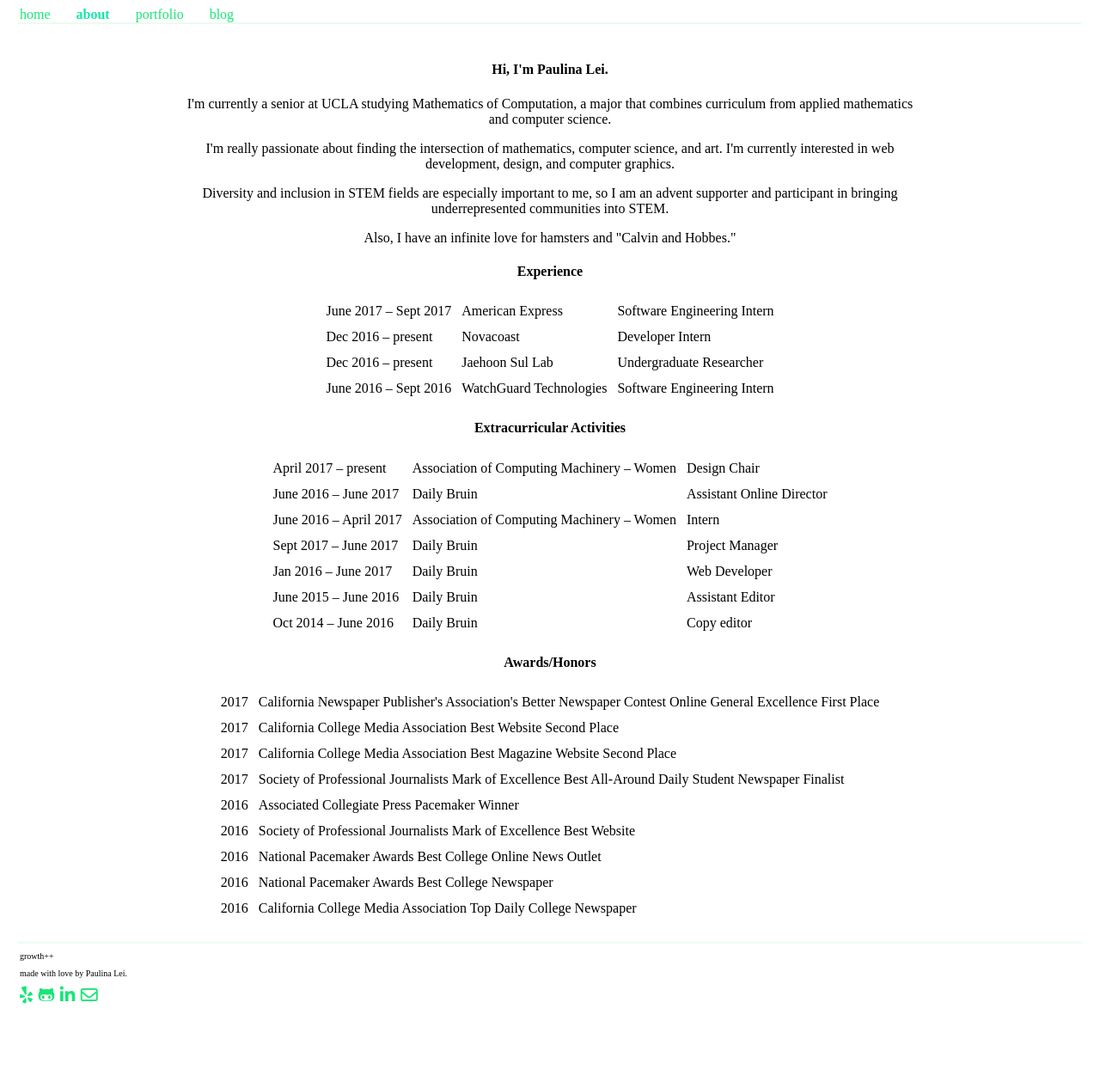
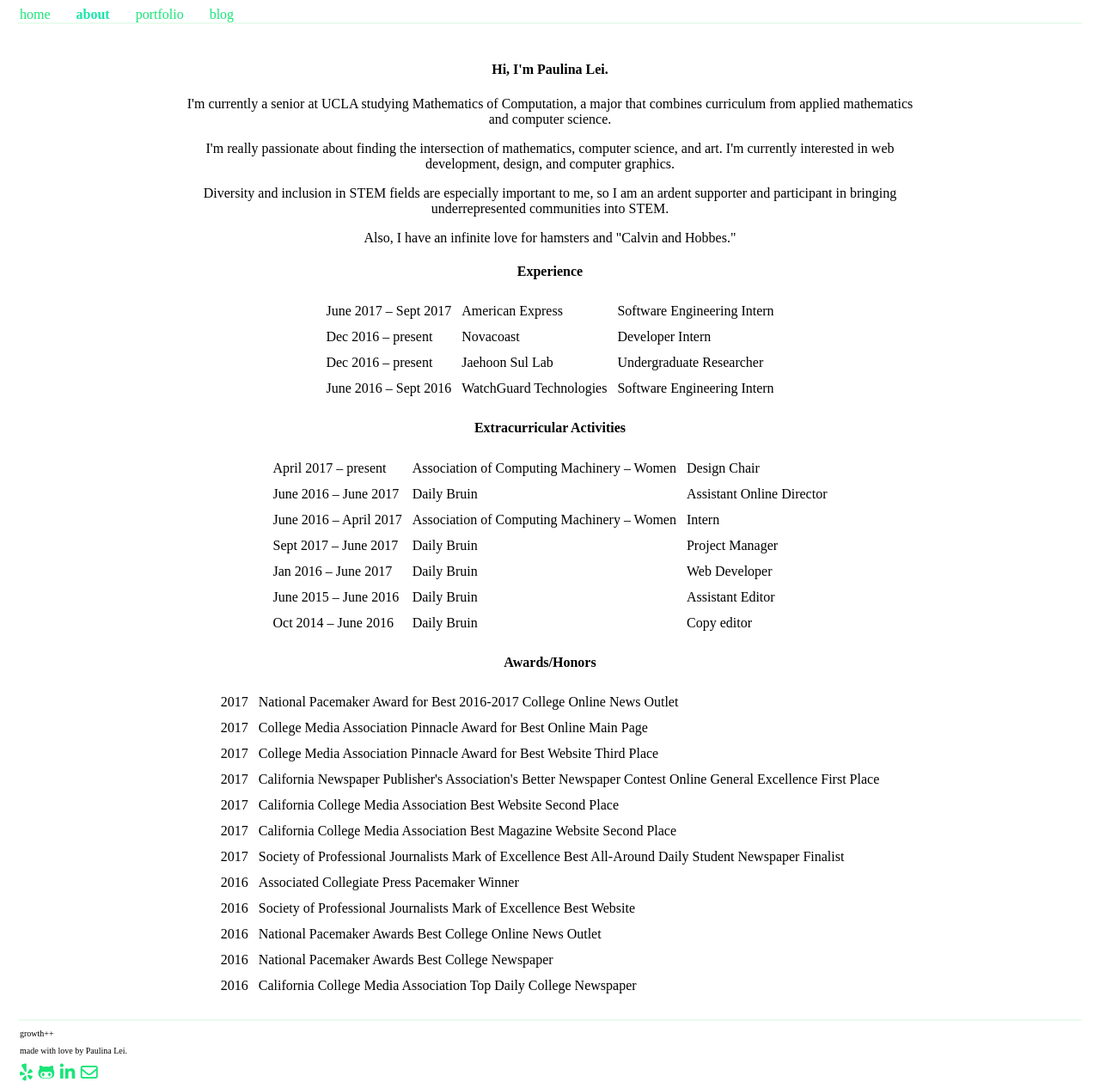
Before and after one commit to paulinalei/yoyo, a Jekyll site: the page built from _pages/02__about.md, in a window 1280 px wide. Shown: the whole page at 86% size. Built offline with Jekyll 4.4.1, drawn with Linux system fonts in a browser that asks for light colours; nearby versions of some CDN libraries; some web fonts are replaced; before the commit the page ends 1176 px from its top, so only the background shows below that.

Commit message:
updates to about, portfolio, portfolio nav, blog nav

```diff
--- a/_layouts/post.html
+++ b/_layouts/post.html
@@ -1,8 +1,9 @@
 ---
 layout: default
 ---
-
+<a class="link" href="/blog">back to blog feed</a>
 <h2>{{ page.title }}</h2>
 <time>{{ page.date | date: "%b %-d, %Y" }}{% if page.author %} • {{ page.author }}{% endif %}{% if page.meta %} • {{ page.meta }}{% endif %}</time>
 <hr/>
 {{ content }}
+<a class="link" href="/blog">back to blog feed</a>
--- a/_layouts/project.html
+++ b/_layouts/project.html
@@ -1,6 +1,8 @@
 ---
 layout: page
 ---
+<a class="link" href="/portfolio">back to portfolio</a>
+
 <h2 class="project-title">{{ page.title }}</h2>
 {% if page.page-image %}
 <img class="main-image" src="../../assets/{{ page.page-image }}" />
@@ -15,3 +17,5 @@
     // <a class="link" href=" {{ page.github-link }}" target="_blank">repo here</a>
 {% endif %}
 {{ content }}
+
+<a class="link" href="/portfolio">back to portfolio</a>
--- a/_pages/02__about.md
+++ b/_pages/02__about.md
@@ -8,7 +8,7 @@
 <h4>Hi, I'm Paulina Lei.</h4>
 <p>I'm currently a senior at UCLA studying Mathematics of Computation, a major that combines curriculum from applied mathematics and computer science.</p>
 <p>I'm really passionate about finding the intersection of mathematics, computer science, and art. I'm currently interested in web development, design, and computer graphics.</p>
-<p>Diversity and inclusion in STEM fields are especially important to me, so I am an advent supporter and participant in bringing underrepresented communities into STEM.</p>
+<p>Diversity and inclusion in STEM fields are especially important to me, so I am an ardent supporter and participant in bringing underrepresented communities into STEM.</p>
 <p>Also, I have an infinite love for hamsters and "Calvin and Hobbes."</p>
 </div>
 
@@ -80,6 +80,18 @@
     <table class="table-awards">
         <tr>
             <td>2017</td>
+            <td>National Pacemaker Award for Best 2016-2017 College Online News Outlet</td>
+        </tr>
+        <tr>
+            <td>2017</td>
+            <td>College Media Association Pinnacle Award for Best Online Main Page</td>
+        </tr>
+        <tr>
+            <td>2017</td>
+            <td>College Media Association Pinnacle Award for Best Website Third Place</td>
+        </tr>
+        <tr>
+            <td>2017</td>
             <td>California Newspaper Publisher's Association's Better Newspaper Contest Online General Excellence First Place</td>
         </tr>
         <tr>
```
Also changed, not shown: _portfolio/acm-rebrand.md (added, +54 -0 lines), _portfolio/acm-w.md (+3 -0 lines), assets/images/ACM.png (added), assets/images/acm-wfacebookpanel.png (added), assets/images/acmcolors.JPG (added), assets/images/acmcolors2.JPG (added), assets/images/acmdesignassets.JPG (added), assets/images/acmlogos.JPG (added), assets/images/acmolda-ai.png (added), assets/images/acmoldhack.png (added), assets/images/acmoldicpc.png (added), assets/images/acmoldvrcg.png (added), assets/images/acmoldw.png (added), assets/images/acmtypography.JPG (added).
